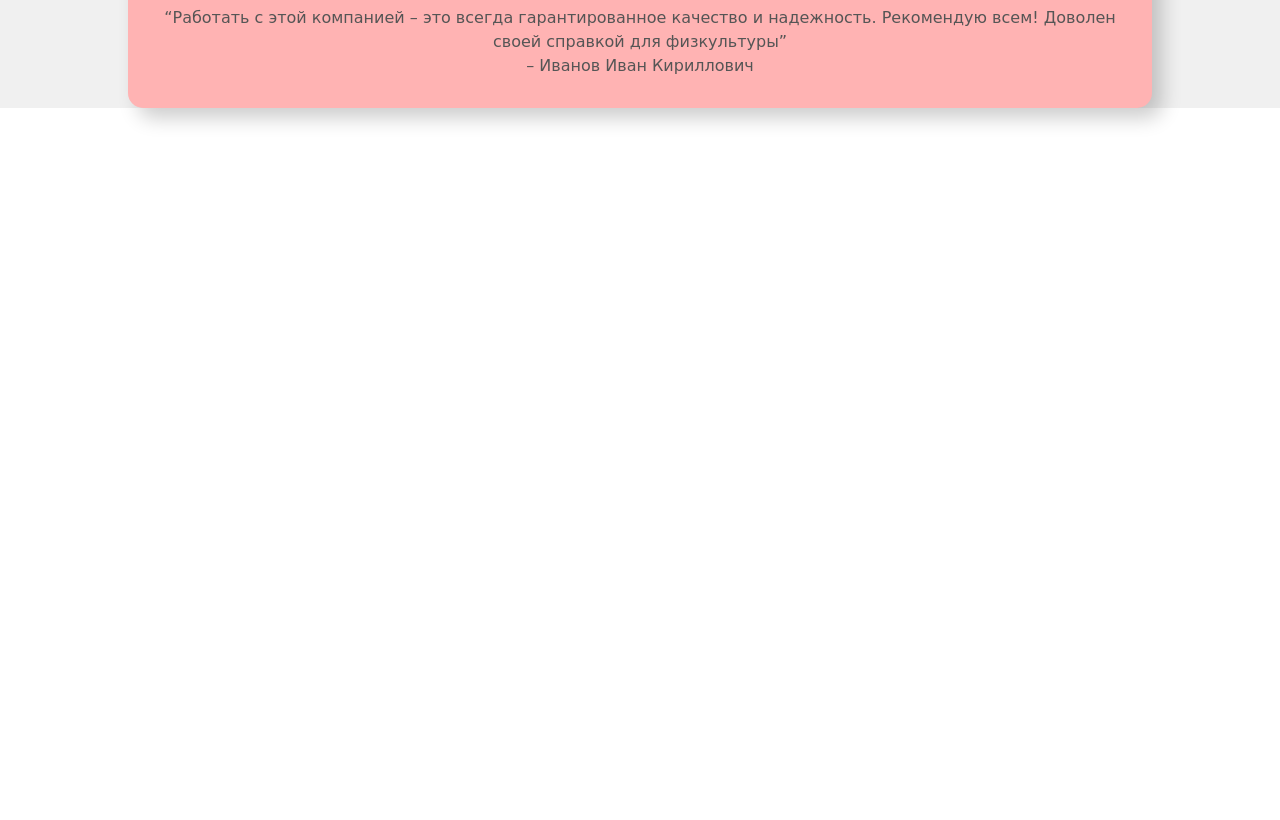
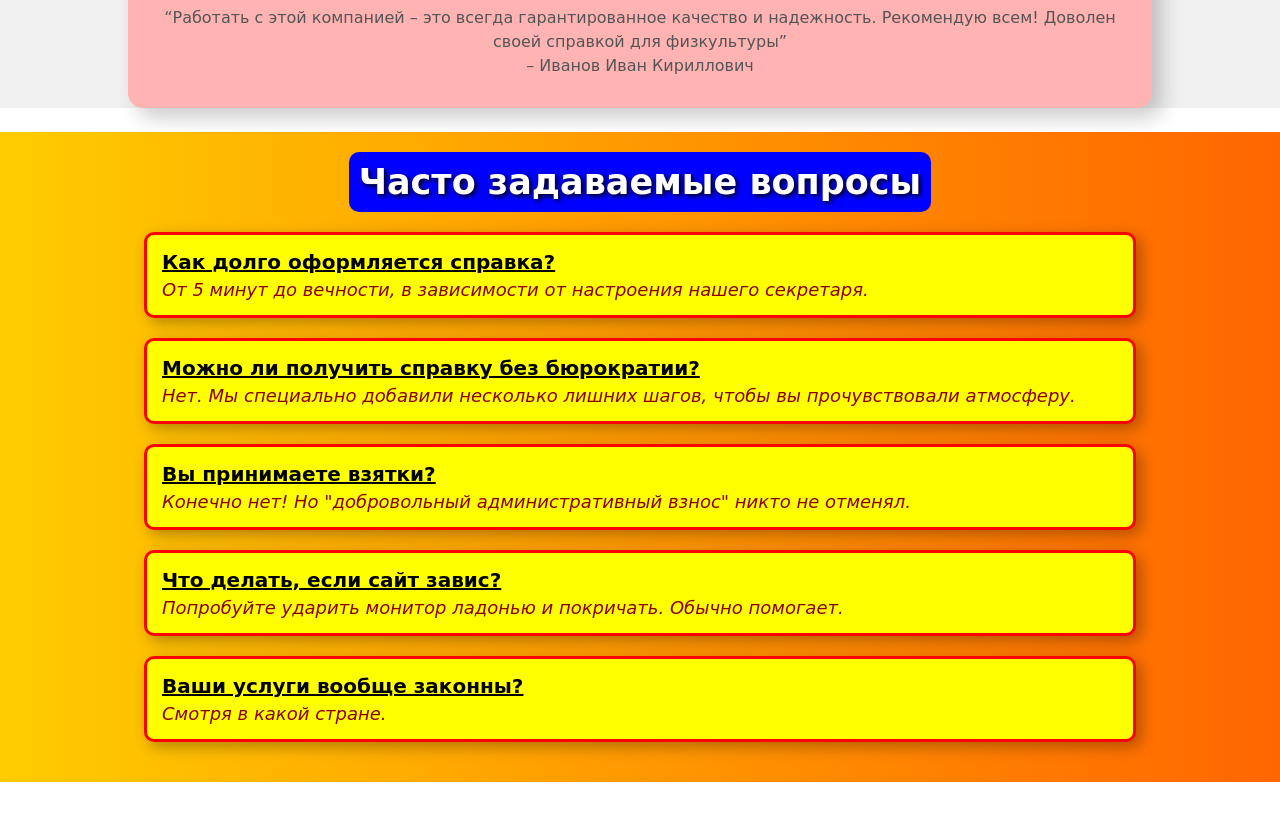
Before and after one commit to nikitakuvsh/roflohack_frontend, a React (Create React App) app: page / in a window 1280 px wide. Shown: the part 780-1600 px from the top of the page. Before the commit the page ends 1208 px from the top, so only its background shows below. Built offline with nearby package versions, Linux system fonts and the light colour scheme.

Commit message:
add popularQuestions

```diff
--- a/src/App.js
+++ b/src/App.js
@@ -2,6 +2,7 @@ import './main.css';
 import Header from './components/Header/Header';
 import AboutSite from './components/AboutSite/AboutSite';
 import WhyThisCompany from './components/WhyThisCompany/WhyThisCompany';
+import PopularQuestions from './components/PopularQuestions/PopularQuestions';
 
 function App() {
   return (
@@ -10,6 +11,7 @@ function App() {
       <div className='мейн'>
         <AboutSite />
         <WhyThisCompany />
+        <PopularQuestions />
       </div>
     </div>
   );
--- a/src/components/AboutSite/AboutSite.css
+++ b/src/components/AboutSite/AboutSite.css
@@ -1,6 +1,6 @@
 .о_сайте {
-    background: red; /* Абсурдный фон */
-    color: yellow; /* Плохая контрастность */
+    background: red;
+    color: yellow;
     font-size: 25pt;
     text-align: center;
     padding: 20px;
--- /dev/null
+++ b/src/components/PopularQuestions/PopularQuestions.css
@@ -0,0 +1,51 @@
+.популярные_вопросы {
+    background: linear-gradient(to right, #ffcc00, #ff6600); /* Градиент в духе 2000-х */
+    font-family: "Comic Sans MS", cursive, sans-serif;
+    color: #333;
+    padding: 20px;
+    text-align: center;
+    margin-top: 1.5rem;
+}
+
+.вопросы__заголовок {
+    font-size: 35px;
+    font-weight: bold;
+    color: white;
+    text-shadow: 2px 2px 5px black;
+    background: blue;
+    padding: 10px;
+    border-radius: 10px;
+    display: inline-block;
+}
+
+.вопросы__блок {
+    background: yellow;
+    border: 3px solid red;
+    padding: 15px;
+    margin: 20px auto;
+    width: 80%;
+    box-shadow: 5px 5px 15px rgba(0, 0, 0, 0.3);
+    border-radius: 10px;
+    text-align: left;
+}
+
+.вопросы__вопрос {
+    font-size: 20px;
+    font-weight: bold;
+    color: black;
+    text-decoration: underline;
+}
+
+.вопросы__ответ {
+    font-size: 18px;
+    font-style: italic;
+    margin-top: 5px;
+    color: darkred;
+}
+
+.вопросы__блок:hover {
+    background: lightgreen;
+    border-color: blue;
+    transition: 0.3s;
+    cursor: pointer;
+}
--- /dev/null
+++ b/src/components/PopularQuestions/PopularQuestions.jsx
@@ -0,0 +1,34 @@
+import './PopularQuestions.css';
+
+export default function PopularQuestions() {
+    return (
+        <div className='популярные_вопросы'>
+            <div className='вопросы__заголовок'>Часто задаваемые вопросы</div>
+
+            <div className='вопросы__блок'>
+                <div className='вопросы__вопрос'>Как долго оформляется справка?</div>
+                <div className='вопросы__ответ'>От 5 минут до вечности, в зависимости от настроения нашего секретаря.</div>
+            </div>
+
+            <div className='вопросы__блок'>
+                <div className='вопросы__вопрос'>Можно ли получить справку без бюрократии?</div>
+                <div className='вопросы__ответ'>Нет. Мы специально добавили несколько лишних шагов, чтобы вы прочувствовали атмосферу.</div>
+            </div>
+
+            <div className='вопросы__блок'>
+                <div className='вопросы__вопрос'>Вы принимаете взятки?</div>
+                <div className='вопросы__ответ'>Конечно нет! Но "добровольный административный взнос" никто не отменял.</div>
+            </div>
+
+            <div className='вопросы__блок'>
+                <div className='вопросы__вопрос'>Что делать, если сайт завис?</div>
+                <div className='вопросы__ответ'>Попробуйте ударить монитор ладонью и покричать. Обычно помогает.</div>
+            </div>
+
+            <div className='вопросы__блок'>
+                <div className='вопросы__вопрос'>Ваши услуги вообще законны?</div>
+                <div className='вопросы__ответ'>Смотря в какой стране.</div>
+            </div>
+        </div>
+    );
+}
```
